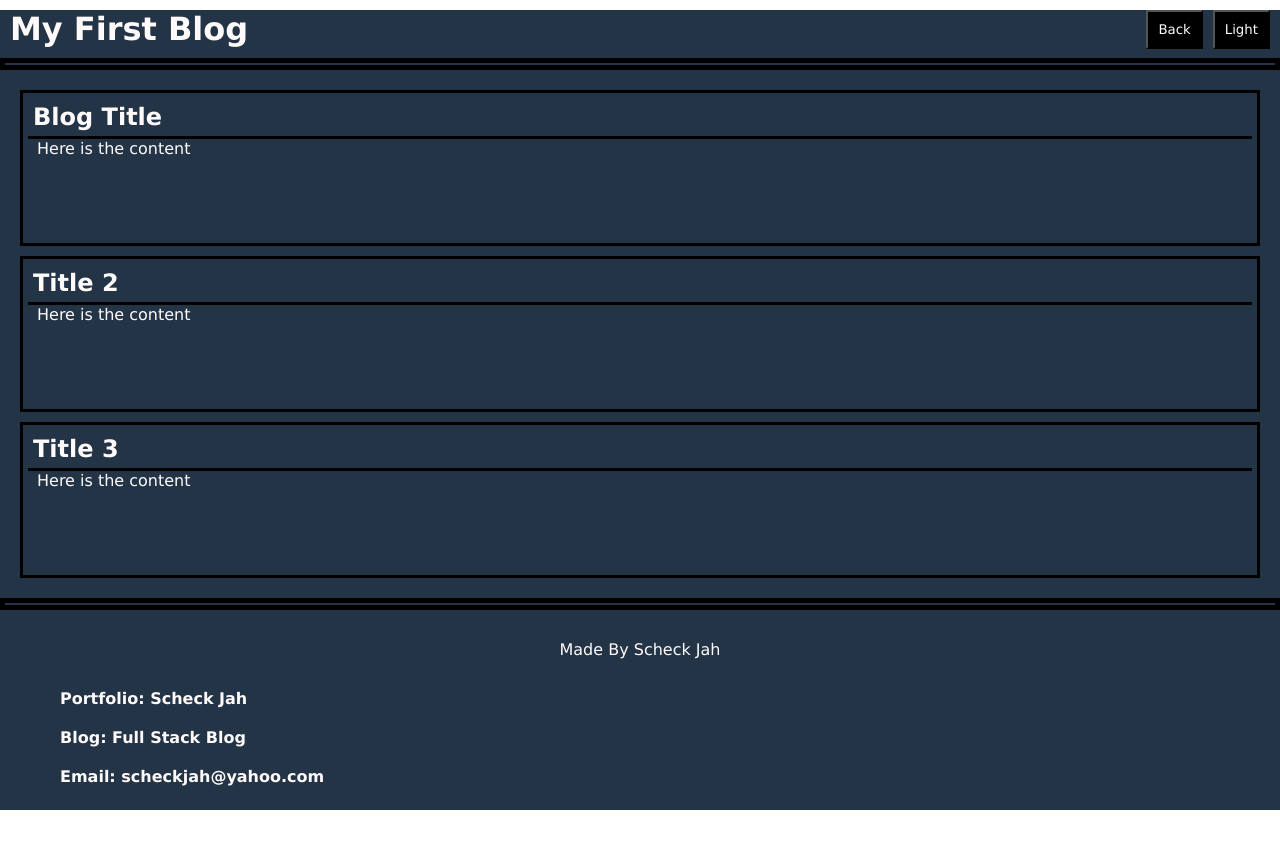
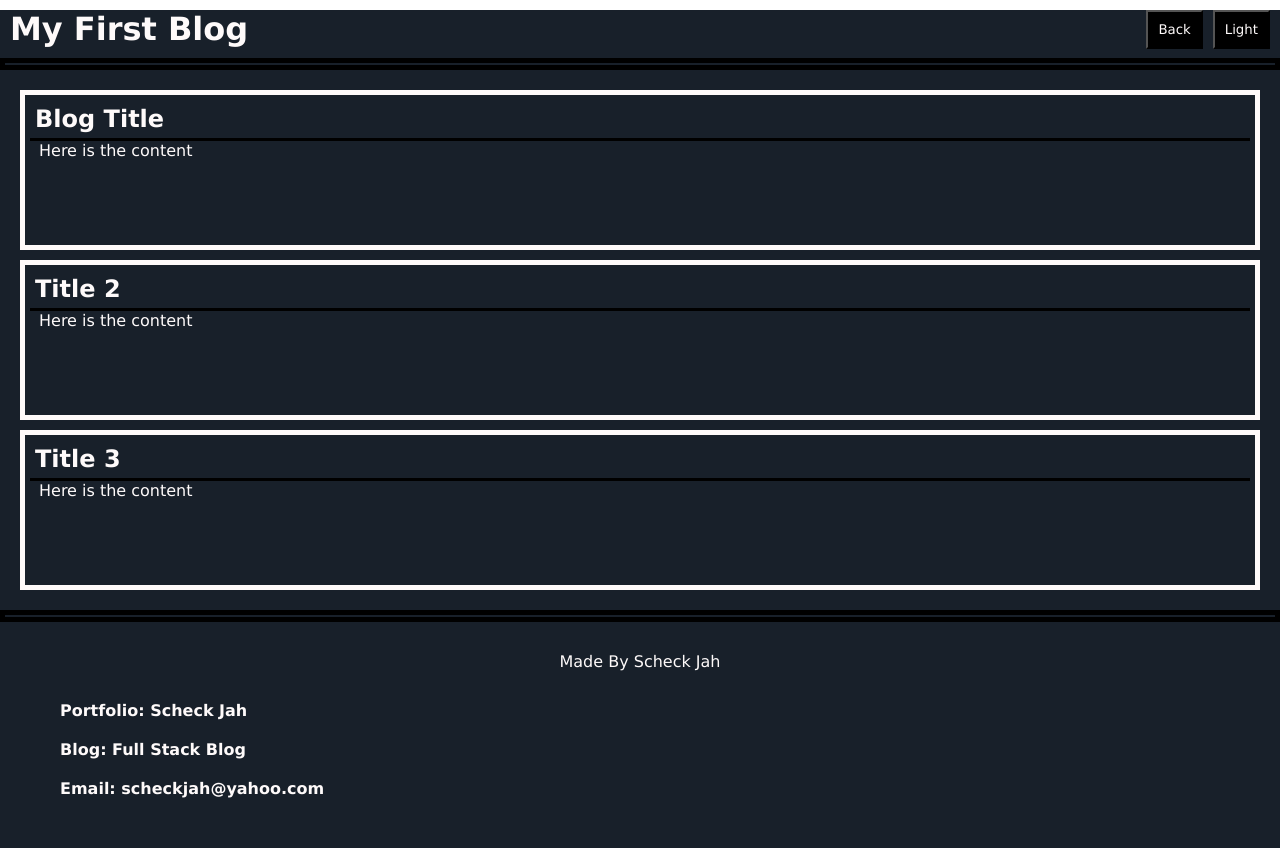
Before and after one commit to ScheckJ/my-blog, a plain HTML site: page blog.html in a window 1280 px wide. Both pictures are taken after a click on the button "Light". Before the commit the page ends 810 px from the top, so only its background shows below. Drawn offline with Linux system fonts and the light colour scheme.

Commit message:
added to white border to blog.css for dark mode

```diff
--- a/Assets/css/blog.css
+++ b/Assets/css/blog.css
@@ -5,7 +5,7 @@
     font-family: 'Lucida Sans', 'Lucida Sans Regular', 'Lucida Grande', 'Lucida Sans Unicode', Verdana, sans-serif;
 }
 
-header{
+header {
     margin: 10px;
 }
 
@@ -60,20 +60,22 @@ li {
 }
 
 .dark {
-    background-color:#243447;
-    height: 100vh;
+    background-color:#18202a;
+    height: 120vh;
     color: #fefafa;
 
   }
 
   .dark header {
     color: #fefafa;
+    background-color: #18202a ;
   }
   .dark figure {
     color: #fefafa;
   }
   .dark section {
     color: #fefafa;
+    border: 5px solid #fefafa;
   }
 
 
--- a/Assets/js/form.js
+++ b/Assets/js/form.js
@@ -0,0 +1,3 @@
+// document.addEventListener("DOMContentLoaded", function(){
+//     const blog
+// })
```
